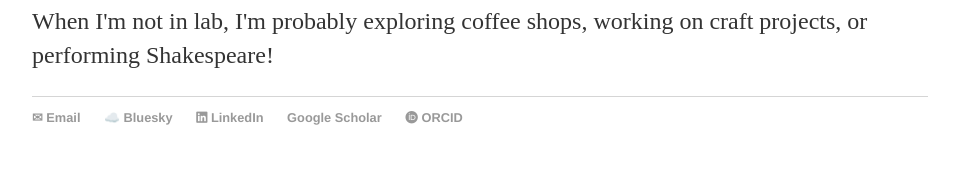
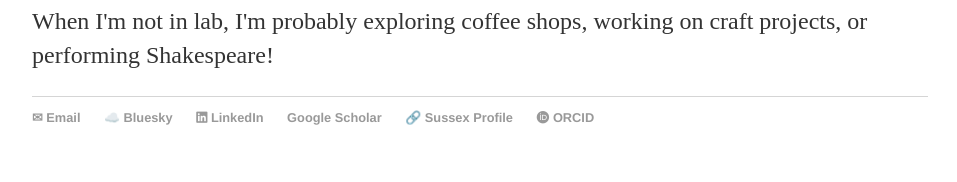
Before and after one commit to cdfine/cdfine.github.io, a Jekyll site: the page built from index.html, in a window 1280 px wide. Shown: the part 1012-1194 px from the top of the page, without its empty margins (160-1117 px from the left). Built offline with Jekyll 4.4.1, drawn with Linux system fonts in a browser that asks for light colours; a style sheet for code colours, icons or effects is not loaded.

Commit message:
sussex website.html

```diff
--- a/_layouts/default.html
+++ b/_layouts/default.html
@@ -27,6 +27,7 @@
 			<li><a href="https://bsky.app/profile/carlifine.bsky.social" target="_blank"><span class="footer-icon">☁️</span> Bluesky</a></li>
 			<li><a href="https://www.linkedin.com/in/carlifine/" target="_blank"><i class="fab fa-linkedin"></i> LinkedIn</a></li>
 			<li><a href="https://scholar.google.com/citations?user=I3SqY0kAAAAJ&hl=en" target="_blank"><i class="ai ai-google-scholar ai-google-scholar-custom-size"></i> Google Scholar</a></li>
+			<li><a href="https://profiles.sussex.ac.uk/p503745-carli-daniella-fine" target="_blank"><span class="footer-icon">🔗</span> Sussex Profile</a></li>
 			<li><a href="https://orcid.org/0000-0003-3691-3410" target="_blank"><i class="fa-brands fa-orcid"></i> ORCID</a></li>
 		</ul>
 		</footer>
```
